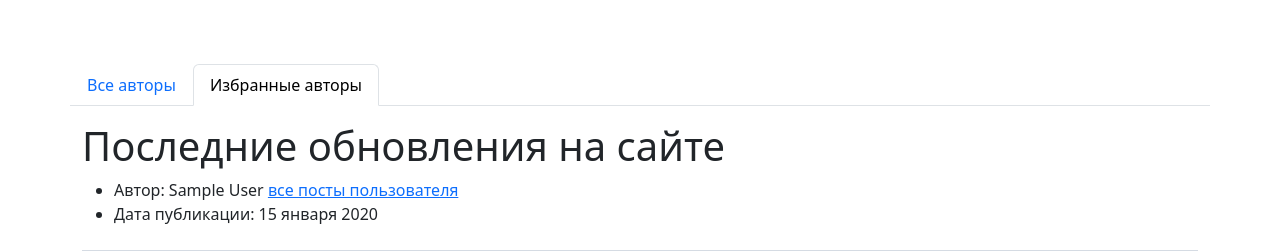
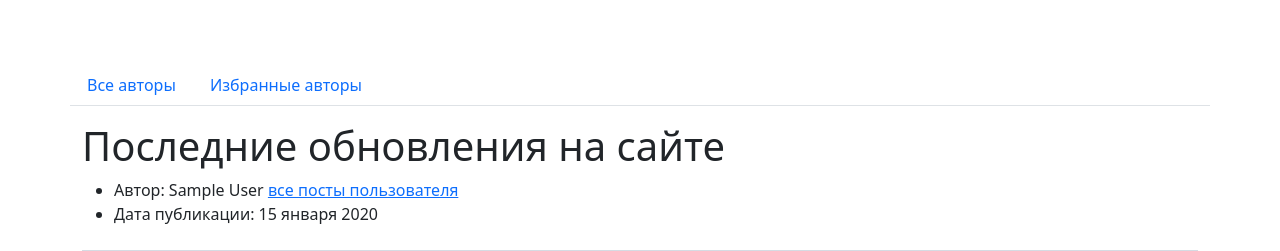
Before and after one commit to valliv2007/yatube_final, a Django app: template yatube/templates/posts/index.html in a window 1280 px wide. Shown: the part 56-307 px from the top of the page. Run offline with Django 3.2, Linux system fonts and the light colour scheme; the template is opened without the code that fills it: values that come from a table or form of the project are taken from there, others are empty; a user stored in the database is signed in; tables that the repository leaves empty hold one stand-in row (values such as "Sample post"); grey boxes marked "Sample" are stand-in pictures; some libraries are stand-ins or nearby versions.

Commit message:
changed templates follow and switcher

```diff
--- a/yatube/templates/includes/switcher.html
+++ b/yatube/templates/includes/switcher.html
@@ -2,12 +2,12 @@
   <div class="row my-3">
     <ul class="nav nav-tabs">
       <li class="nav-item">
-        <a class="nav-link {% if index %}active{% endif %}" href="{% url 'posts:index' %}">
+        <a class="nav-link {% if request.path == '/' %}active{% endif %}" href="{% url 'posts:index' %}">
           Все авторы
         </a>
       </li>
       <li class="nav-item">
-        <a class="nav-link {% if follow %}active{% endif %}" href="{% url 'posts:follow_index' %}">
+        <a class="nav-link {% if request.path == '/follow/' %}active{% endif %}" href="{% url 'posts:follow_index' %}">
           Избранные авторы
         </a>
       </li>
--- a/yatube/templates/posts/follow.html
+++ b/yatube/templates/posts/follow.html
@@ -13,4 +13,7 @@
     {% endif %}
   {% endfor %}
   {% include 'includes/paginator.html' %}
+  {% if not page_obj %}
+    <h3> К сожалению, Вы еще не подписаны ни на одного нашего автора </h3>
+  {% endif %}
 {% endblock %}
```
Also changed, not shown: yatube/posts/tests/test_views.py (+3 -0 lines).
